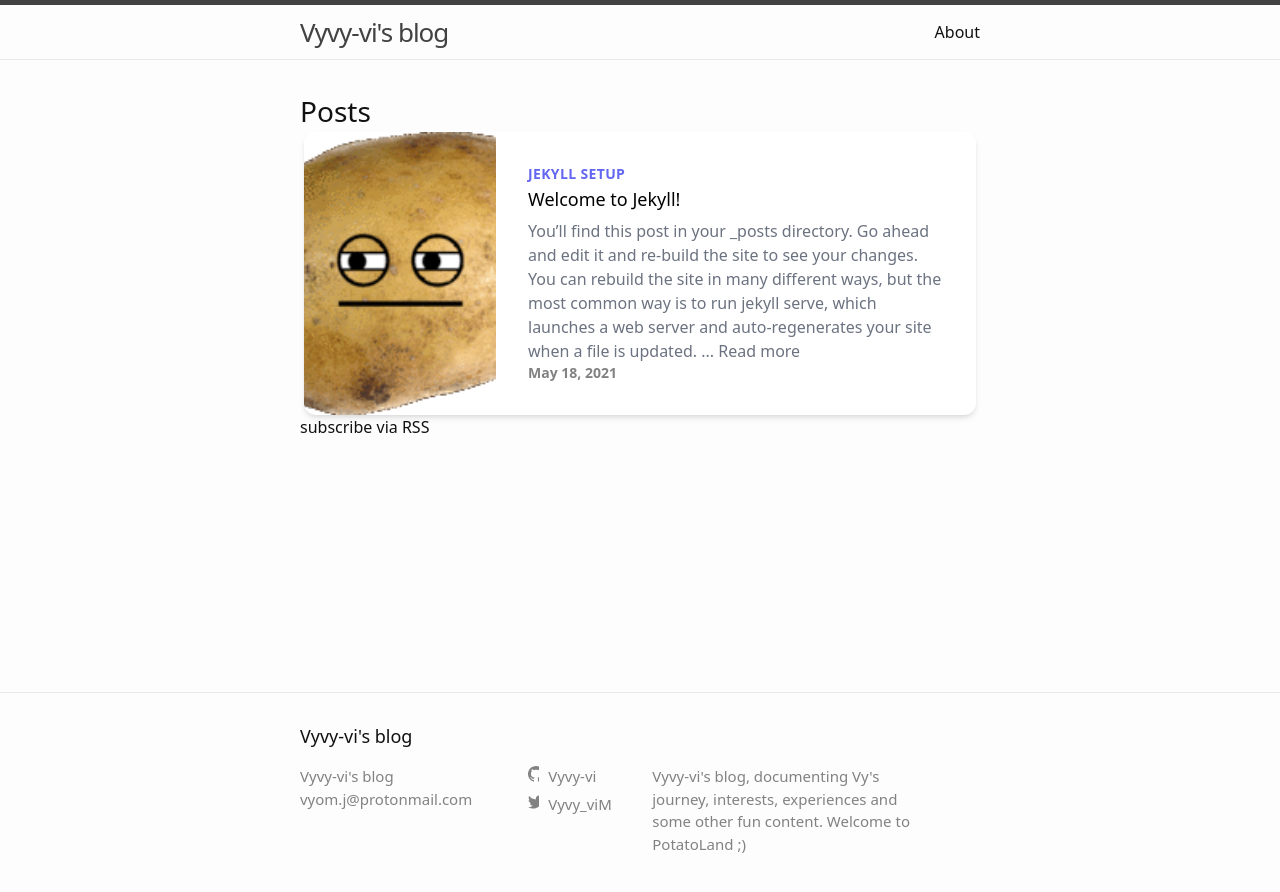
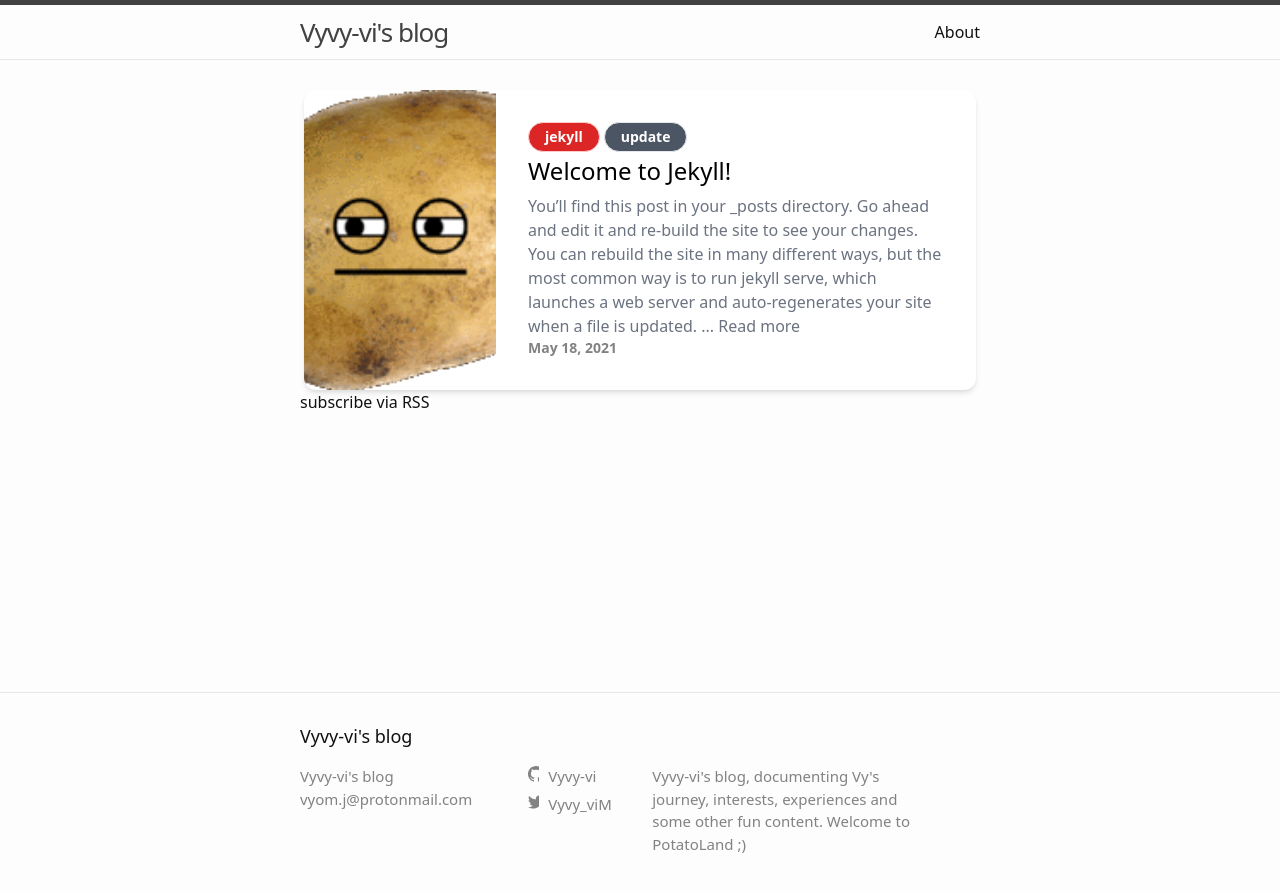
Before and after one commit to Vyvy-vi/blog, a Jekyll site: the page built from index.html, in a window 1280 px wide. Shown: the top 892 px of the page. Built offline with Jekyll 4.4.1, drawn with Linux system fonts in a browser that asks for light colours; the list of posts is cut into pages by our own code.

Commit message:
feat: tags on top of posts

```diff
--- a/_layouts/home.html
+++ b/_layouts/home.html
@@ -10,7 +10,6 @@ layout: default
   {{ content }}
 
   {%- if site.posts.size > 0 -%}
-    <h2 class="post-list-heading">{{ page.list_title | default: "Posts" }}</h2>
       <div class="space-y-6">
       {%- for post in site.posts -%}
         {%- assign date_format = site.minima.date_format | default: "%b %-d, %Y" -%}
@@ -20,8 +19,33 @@ layout: default
                 <div class="md:flex-shrink-0"><img class="h-48 w-full object-cover md:h-full md:w-48" src= "./assets/img/{{ post.image }}"  alt="{{ post.title }}"></div>
                 {%- endif -%}
                 <div class="p-8">
-                    <div class="uppercase tracking-wide text-sm text-indigo-500 font-semibold">Jekyll setup</div>
-                    <a href="{{ post.url | relative_url }}" class="block mt-1 text-lg leading-tight font-medium text-black hover:underline">{{ post.title | escape }}</a>
+                    {% assign tags = "jekyll python html community" | split: " " %}
+                    {%- if post.categories -%}
+                        <div class= "flex flex-row flex-wrap gap-1">
+                        {%- for category in post.categories -%}
+                            {% case category %}
+                                {% when tags[0] %}
+                                    {% assign color = "red" %}
+                                {% when tags[1] %}
+                                    {% assign color = "purple" %}
+                                {% when tags[2] %}
+                                    {% assign color = "yellow" %}
+                                {% when tags[3] %}
+                                    {% assign color = "indigo" %}
+                                {% when tags[4] %}
+                                    {% assign color = "pink" %}
+                                {% when tags[5] %}
+                                    {% assign color = "blue" %}
+                                {% when tags[6] %}
+                                    {% assign color = "green" %}
+                                {% else %}
+                                    {% assign color = "gray" %}
+                            {% endcase %}
+                            <div class="px-4 py-1 text-sm text-white font-semibold rounded-full border border-{{color}}-200 bg-{{color}}-600 outline-none">{{ category }}</div>
+                        {%- endfor -%}
+                        </div>
+                    {%- endif -%}
+                    <a href="{{ post.url | relative_url }}" class="block mt-1 text-2xl leading-tight font-medium text-black hover:underline">{{ post.title | escape }}</a>
                     {%- if post.excerpt -%}
                     <p class="mt-2 text-gray-500">{{ post.excerpt | strip_html }}... <a href="{{ post.url | relative_url }}">Read more</a></p>
                     {%- endif -%}
```
